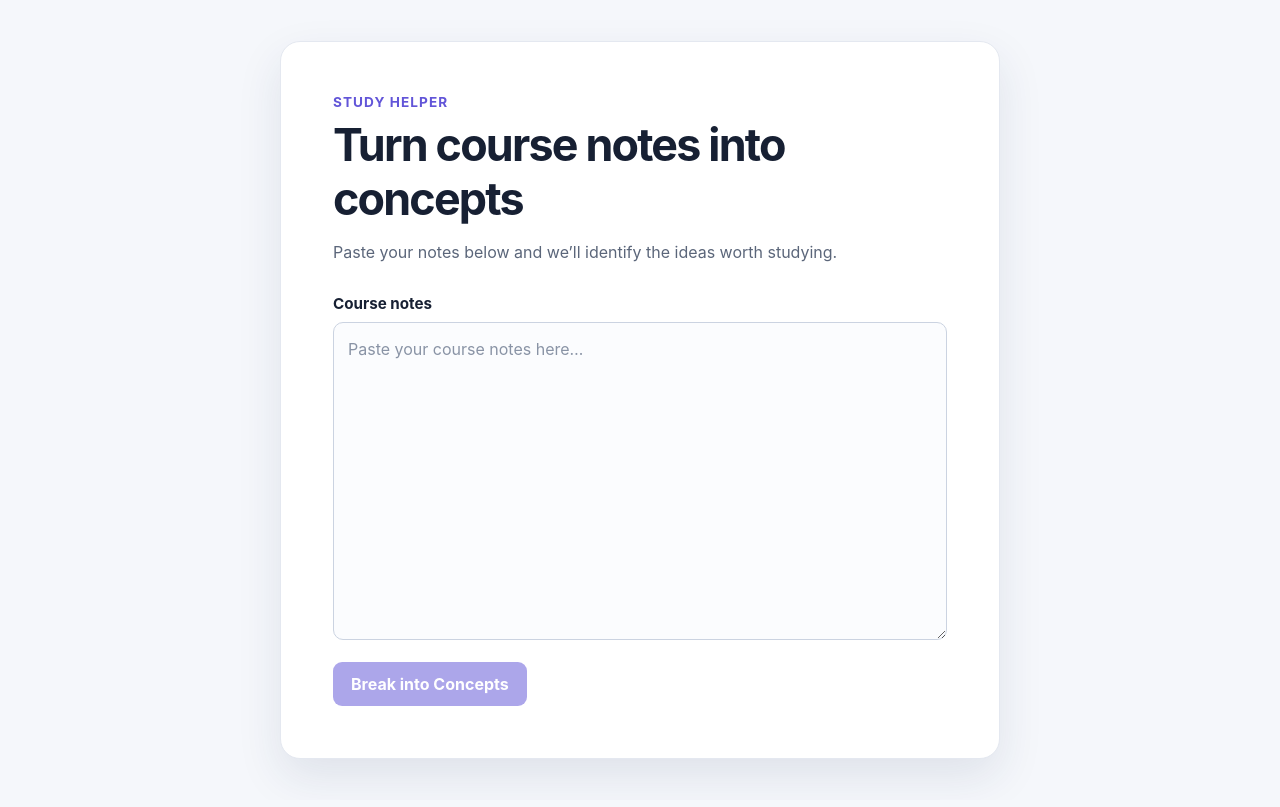
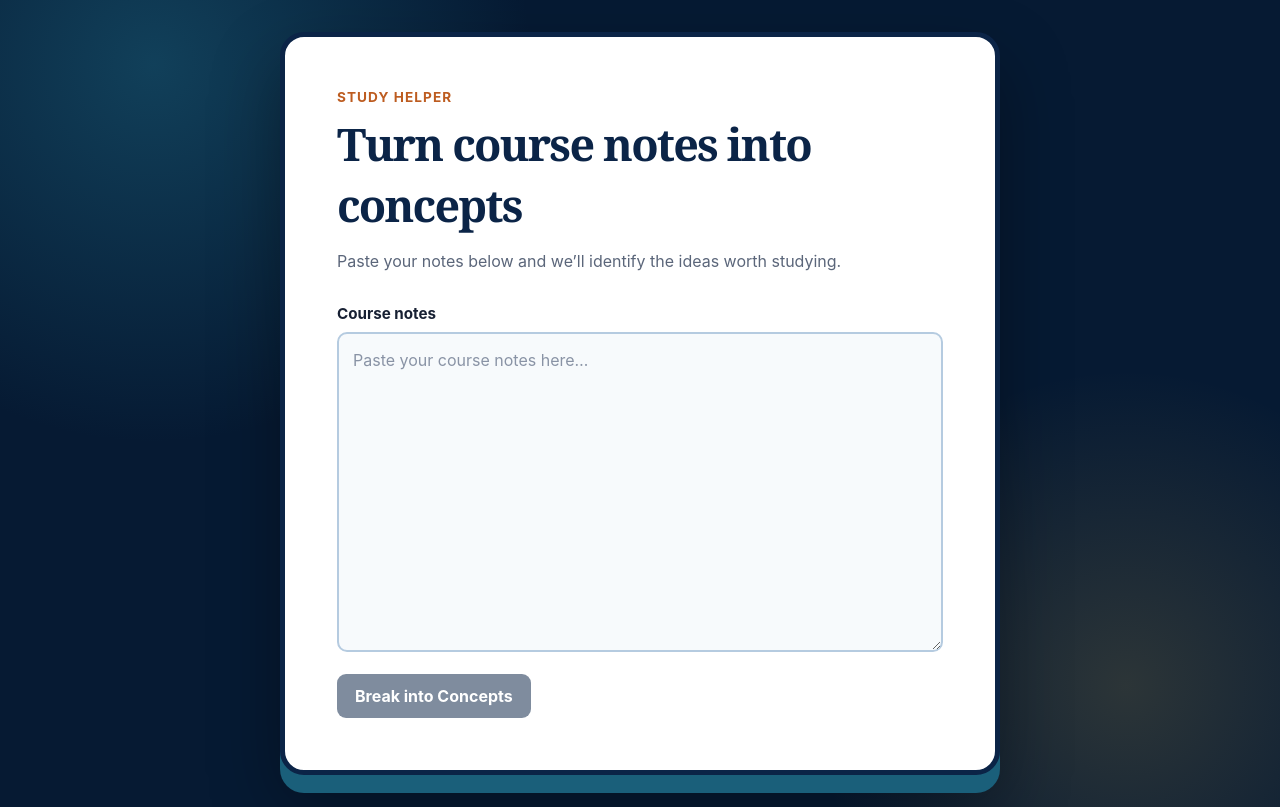
Before and after one commit to raimaghosh19/Hackathon, a React (Vite) app: page / in a window 1280 px wide. Built offline with nearby package versions, Linux system fonts and the light colour scheme.

Commit message:
stylistic changes

```diff
--- a/src/App.jsx
+++ b/src/App.jsx
@@ -19,6 +19,7 @@ function App() {
   const [detailRetry, setDetailRetry] = useState(0)
   const [currentConceptIndex, setCurrentConceptIndex] = useState(0)
   const [sessionView, setSessionView] = useState('lesson')
+  const [advanceWarning, setAdvanceWarning] = useState(null)
   const [dependencyGate, setDependencyGate] = useState(null)
   const [checkInOpen, setCheckInOpen] = useState(false)
   const [checkAnswers, setCheckAnswers] = useState({})
@@ -141,6 +142,7 @@ function App() {
       setConceptDetails({})
       setUnderstanding({})
       setDependencyGate(null)
+      setAdvanceWarning(null)
       setCurrentConceptIndex(0)
       setSessionView('lesson')
       setQuizIndex(0)
@@ -237,7 +239,7 @@ function App() {
 
   function continueWithoutCheck() {
     if (!currentConcept) return
-    setUnderstanding((statuses) => ({ ...statuses, [currentConcept.id]: 'skipped' }))
+    setUnderstanding((statuses) => ({ ...statuses, [currentConcept.id]: 'confirmed' }))
   }
 
   function tryNavigate(targetIndex) {
@@ -254,6 +256,42 @@ function App() {
     }
 
     setCurrentConceptIndex(targetIndex)
+  }
+
+  function requestNext() {
+    if (!currentConcept) return
+    const targetIndex = currentConceptIndex + 1
+
+    if (!currentStatus) {
+      setAdvanceWarning({ targetIndex })
+      return
+    }
+
+    if (targetIndex === concepts.length) {
+      setSessionView(finalQuizItems.length ? 'quiz' : 'summary')
+      return
+    }
+
+    tryNavigate(targetIndex)
+  }
+
+  function continuePastWarning() {
+    if (!advanceWarning || !currentConcept) return
+    const { targetIndex } = advanceWarning
+    setUnderstanding((statuses) => ({ ...statuses, [currentConcept.id]: 'skipped' }))
+    setAdvanceWarning(null)
+
+    if (targetIndex === concepts.length) {
+      setSessionView(finalQuizItems.length ? 'quiz' : 'summary')
+      return
+    }
+
+    tryNavigate(targetIndex)
+  }
+
+  function reviewBeforeNext() {
+    setAdvanceWarning(null)
+    setCheckInOpen(true)
   }
 
   function revisitDependency() {
@@ -416,6 +454,26 @@ function App() {
     )
   }
 
+  if (advanceWarning) {
+    return (
+      <main className="page-shell teaching-shell">
+        <section className="teaching-card dependency-card" aria-labelledby="advance-warning-title">
+          <article className="dependency-content">
+            <p className="eyebrow">Quick heads-up</p>
+            <h1 id="advance-warning-title">Before you move on…</h1>
+            <p>
+              Moving ahead without a quick check can make the next ideas feel tougher. Want to go over this one first, or keep going?
+            </p>
+            <div className="dependency-actions">
+              <button type="button" onClick={reviewBeforeNext}>Go over it again</button>
+              <button type="button" className="secondary-button" onClick={continuePastWarning}>Keep going</button>
+            </div>
+          </article>
+        </section>
+      </main>
+    )
+  }
+
   if (dependencyGate) {
     const { dependency, targetIndex } = dependencyGate
     return (
@@ -425,7 +483,7 @@ function App() {
             <p className="eyebrow">Quick heads-up</p>
             <h1 id="dependency-title">Before we jump ahead…</h1>
             <p>
-              Yo, this next idea builds on <strong>{dependency.title}</strong>. You {understanding[dependency.id] === 'skipped' ? 'skipped' : 'struggled with'} that one earlier.
+              This next idea builds on <strong>{dependency.title}</strong>. You {understanding[dependency.id] === 'skipped' ? 'skipped the check-in for' : 'had a tougher time with'} that one earlier.
               Want to revisit it first, or keep going?
             </p>
             <div className="dependency-actions">
@@ -466,7 +524,7 @@ function App() {
             <section className="check-in" aria-labelledby="check-in-title">
               <h2 id="check-in-title">Want to go over that again to make sure it stuck, or good to keep going?</h2>
               <div>
-                <button type="button" className="secondary-button" onClick={continueWithoutCheck}>Let&apos;s continue</button>
+                <button type="button" className="secondary-button" onClick={continueWithoutCheck}>I&apos;ve got it — continue</button>
                 <button type="button" onClick={() => setCheckInOpen(true)}>Yeah, go over it again</button>
               </div>
             </section>
@@ -540,8 +598,7 @@ function App() {
               <button
                 type="button"
                 className="secondary-button"
-                onClick={() => (currentConceptIndex === concepts.length - 1 ? setSessionView(finalQuizItems.length ? 'quiz' : 'summary') : tryNavigate(currentConceptIndex + 1))}
-                disabled={!currentStatus}
+                onClick={requestNext}
               >
                 {currentConceptIndex === concepts.length - 1 ? 'Finish & review' : 'Next'}
               </button>
--- a/src/styles.css
+++ b/src/styles.css
@@ -1,13 +1,13 @@
 :root {
   font-family: Inter, ui-sans-serif, system-ui, -apple-system, BlinkMacSystemFont, "Segoe UI", sans-serif;
   color: #172033;
-  background: #f5f7fb;
+  background: #061a33;
   font-synthesis: none;
 }
 
 * { box-sizing: border-box; }
 
-body { margin: 0; min-width: 320px; }
+body { margin: 0; min-width: 320px; background: #061a33; }
 
 button, textarea { font: inherit; }
 
@@ -16,16 +16,23 @@ button, textarea { font: inherit; }
   display: grid;
   place-items: center;
   padding: 32px 20px;
+  background: radial-gradient(circle at 12% 8%, rgba(26, 95, 122, .55) 0, transparent 28%), radial-gradient(circle at 88% 85%, rgba(242, 193, 78, .16) 0, transparent 24%), #061a33;
 }
 
 .card {
   width: min(100%, 720px);
   padding: clamp(28px, 6vw, 52px);
   background: #fff;
-  border: 1px solid #e4e8f0;
-  border-radius: 20px;
-  box-shadow: 0 18px 45px rgba(30, 48, 88, .10);
+  border: 5px solid #0b2447;
+  border-radius: 24px;
+  box-shadow: 0 18px 0 #1a5f7a, 0 32px 68px rgba(0, 0, 0, .34);
 }
+
+.card .eyebrow { color: #bd5c20; }
+.card h1 { color: #0b2447; font-family: Georgia, "Times New Roman", serif; font-weight: 800; }
+.card textarea { border: 2px solid #b5cbe0; background: #f7fafc; outline-color: #1a5f7a; }
+.card > button:not(.retry-button) { background: #0b2447; }
+.card > button:not(.retry-button):hover:not(:disabled) { background: #1a5f7a; }
 
 .eyebrow { margin: 0 0 8px; color: #6255d8; font-size: .85rem; font-weight: 700; letter-spacing: .08em; text-transform: uppercase; }
 h1 { margin: 0; font-size: clamp(2rem, 5vw, 2.8rem); letter-spacing: -.04em; }
@@ -45,7 +52,7 @@ li { padding: 14px; background: #f6f5ff; border-radius: 10px; }
 li strong, li span { display: block; }
 li span { margin-top: 4px; color: #5b667a; font-size: .93rem; line-height: 1.4; }
 .dependencies { color: #5145b5; font-weight: 600; }
-.teaching-shell { padding: clamp(20px, 5vw, 72px); background: linear-gradient(135deg, #e9f0fb 0%, #f7f9fc 50%, #dce8f7 100%); }
+.teaching-shell { padding: clamp(20px, 5vw, 72px); background: radial-gradient(circle at 11% 7%, rgba(26, 95, 122, .65) 0, transparent 29%), radial-gradient(circle at 93% 86%, rgba(242, 193, 78, .18) 0, transparent 23%), #061a33; }
 .teaching-card { position: relative; width: min(100%, 980px); overflow: hidden; isolation: isolate; background: #fff; border: 5px solid #0b2447; border-radius: 28px; box-shadow: 0 30px 0 #b7c9e0, 0 38px 80px rgba(11, 36, 71, .24); }
 .teaching-card::before { position: absolute; z-index: 0; top: -155px; right: -125px; width: 355px; height: 355px; content: ""; background: repeating-radial-gradient(circle at 40% 40%, #f2c14e 0 7px, transparent 8px 28px), #1a5f7a; border: 20px solid #0b2447; border-radius: 50%; opacity: .97; }
 .teaching-card::after { position: absolute; z-index: 0; right: 58px; bottom: 118px; width: 76px; height: 76px; content: ""; background: linear-gradient(135deg, transparent 45%, #f2c14e 46% 54%, transparent 55%); opacity: .7; transform: rotate(18deg); }
```
